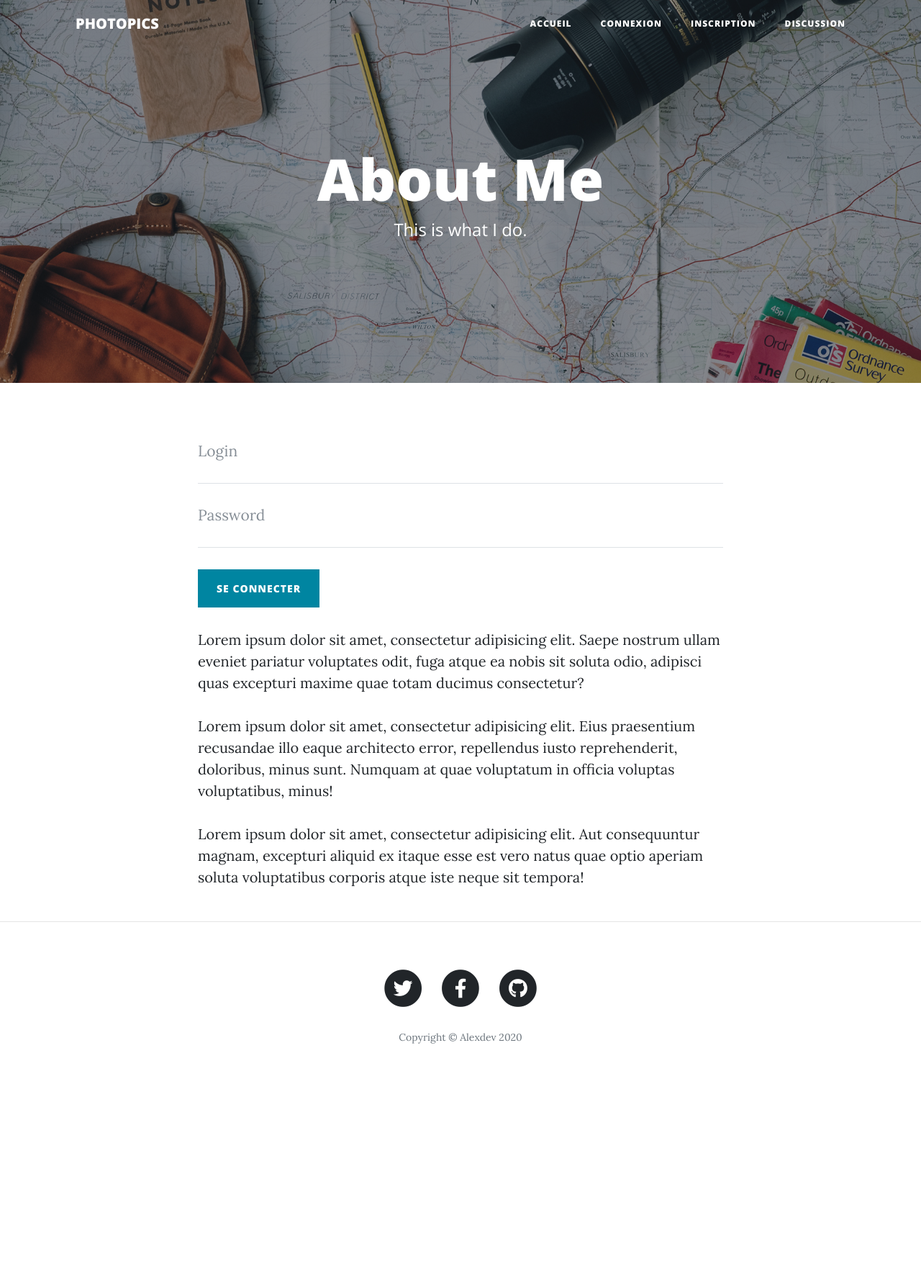
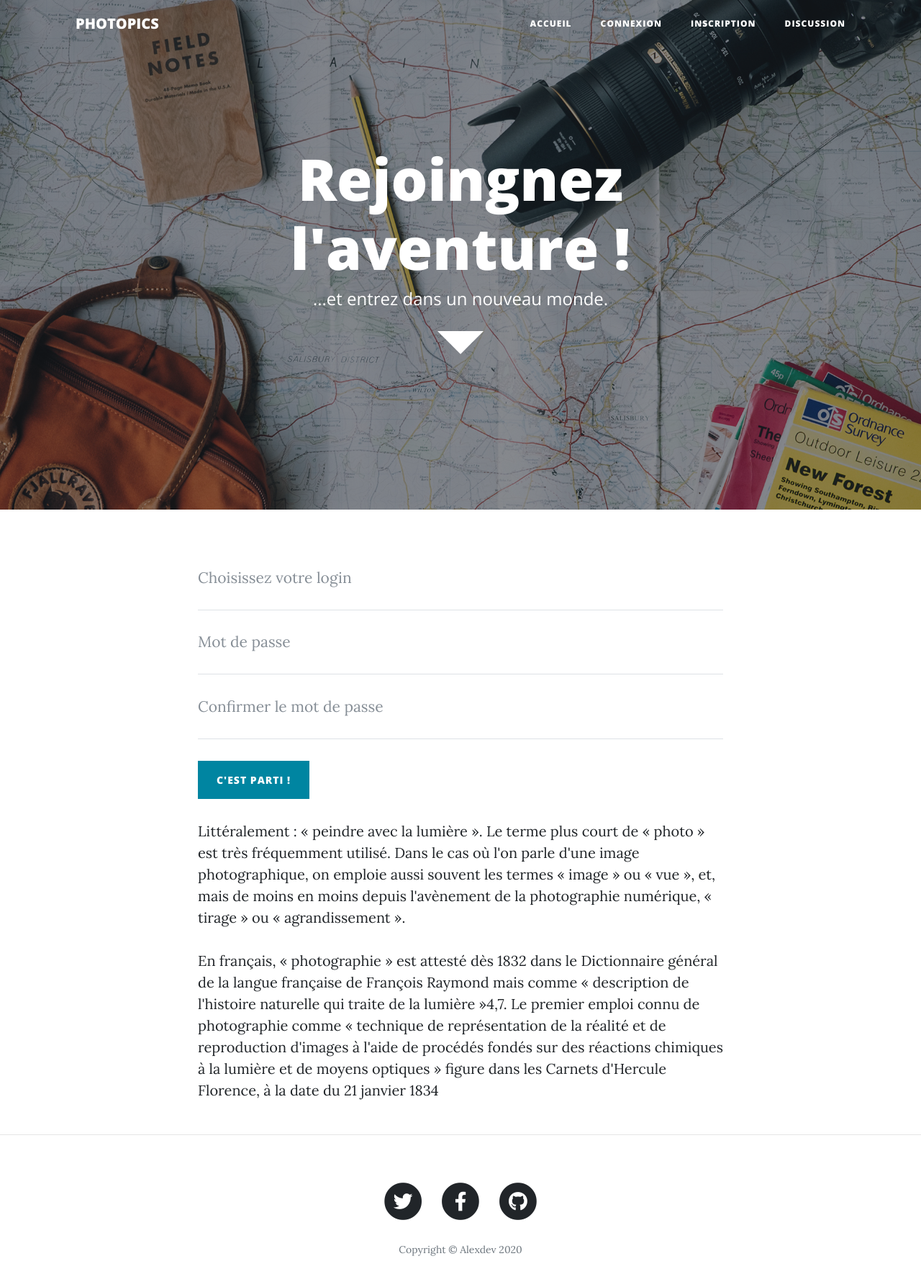
Before and after one commit to alexandre-leroux/discussion, a PHP site: page /inscription.php in a window 1280 px wide. Shown: the top 1770 px of the page at 72% size. Before the commit the page ends 1450 px from the top, so only its background shows below. Run offline with PHP 8.4, Linux system fonts and the light colour scheme.

Commit message:
base inscription ok en html

```diff
--- a/inscription.php
+++ b/inscription.php
@@ -37,8 +37,9 @@
       <div class="row">
         <div class="col-lg-8 col-md-10 mx-auto">
           <div class="page-heading">
-            <h1>About Me</h1>
-            <span class="subheading">This is what I do.</span>
+            <h1>Rejoingnez l'aventure !</h1>
+            <span class="subheading">...et entrez dans un nouveau monde.</span>
+            <img class='mt-3' src="images/drop-down-arrow.png" alt="fleche">
           </div>
         </div>
       </div>
@@ -47,25 +48,39 @@
 
 
 
+
+
+
+
+
+
  <!-- Main Content -->
  <div class="container">
     <div class="row">
       <div class="col-lg-8 col-md-10 mx-auto">
 
-        <form name="sentMessage" id="contactForm" novalidate>
+        <form name="sentMessage" id="contactForm" action="inscription.php" method="post">
 
           <div class="control-group">
             <div class="form-group floating-label-form-group controls">
-              <label>Login</label>
-              <input type="text" class="form-control" placeholder="Login" id="Login" required data-validation-required-message="Veuillez saisir votre login.">
+              <label>Choisissez votre login</label>
+              <input type="text" class="form-control" placeholder="Choisissez votre login" id="Login" required data-validation-required-message="Veuillez saisir votre login.">
               <p class="help-block text-danger"></p>
             </div>
           </div>
 
           <div class="control-group">
             <div class="form-group col-xs-12 floating-label-form-group controls">
-              <label>Password</label>
-              <input type="password" class="form-control" placeholder="Password" id="password" required data-validation-required-message="Veuillez saisir votre mot de passe.">
+              <label>Mot de passe</label>
+              <input type="password" class="form-control" placeholder="Mot de passe" id="password" required data-validation-required-message="Veuillez saisir votre mot de passe.">
+              <p class="help-block text-danger"></p>
+            </div>
+          </div>
+
+          <div class="control-group">
+            <div class="form-group col-xs-12 floating-label-form-group controls">
+              <label>Confirmer le mot de passe</label>
+              <input type="password" class="form-control" placeholder="Confirmer le mot de passe" id="password" required data-validation-required-message="Veuillez saisir votre mot de passe.">
               <p class="help-block text-danger"></p>
             </div>
           </div>
@@ -73,7 +88,7 @@
           <br>
 
           <div id="success"></div>
-          <button type="submit" class="btn btn-primary" id="sendMessageButton">Se connecter</button>
+          <button type="submit" class="btn btn-primary" id="sendMessageButton">C'est parti !</button>
         </form>
       </div>
     </div>
@@ -85,9 +100,8 @@
   <div class="container">
     <div class="row">
       <div class="col-lg-8 col-md-10 mx-auto">
-        <p>Lorem ipsum dolor sit amet, consectetur adipisicing elit. Saepe nostrum ullam eveniet pariatur voluptates odit, fuga atque ea nobis sit soluta odio, adipisci quas excepturi maxime quae totam ducimus consectetur?</p>
-        <p>Lorem ipsum dolor sit amet, consectetur adipisicing elit. Eius praesentium recusandae illo eaque architecto error, repellendus iusto reprehenderit, doloribus, minus sunt. Numquam at quae voluptatum in officia voluptas voluptatibus, minus!</p>
-        <p>Lorem ipsum dolor sit amet, consectetur adipisicing elit. Aut consequuntur magnam, excepturi aliquid ex itaque esse est vero natus quae optio aperiam soluta voluptatibus corporis atque iste neque sit tempora!</p>
+        <p>Littéralement : « peindre avec la lumière ». Le terme plus court de « photo » est très fréquemment utilisé. Dans le cas où l'on parle d'une image photographique, on emploie aussi souvent les termes « image » ou « vue », et, mais de moins en moins depuis l'avènement de la photographie numérique, « tirage » ou « agrandissement ».</p>
+        <p>En français, « photographie » est attesté dès 1832 dans le Dictionnaire général de la langue française de François Raymond mais comme « description de l'histoire naturelle qui traite de la lumière »4,7. Le premier emploi connu de photographie comme « technique de représentation de la réalité et de reproduction d'images à l'aide de procédés fondés sur des réactions chimiques à la lumière et de moyens optiques » figure dans les Carnets d'Hercule Florence, à la date du 21 janvier 1834</p>
       </div>
     </div>
   </div>
```
